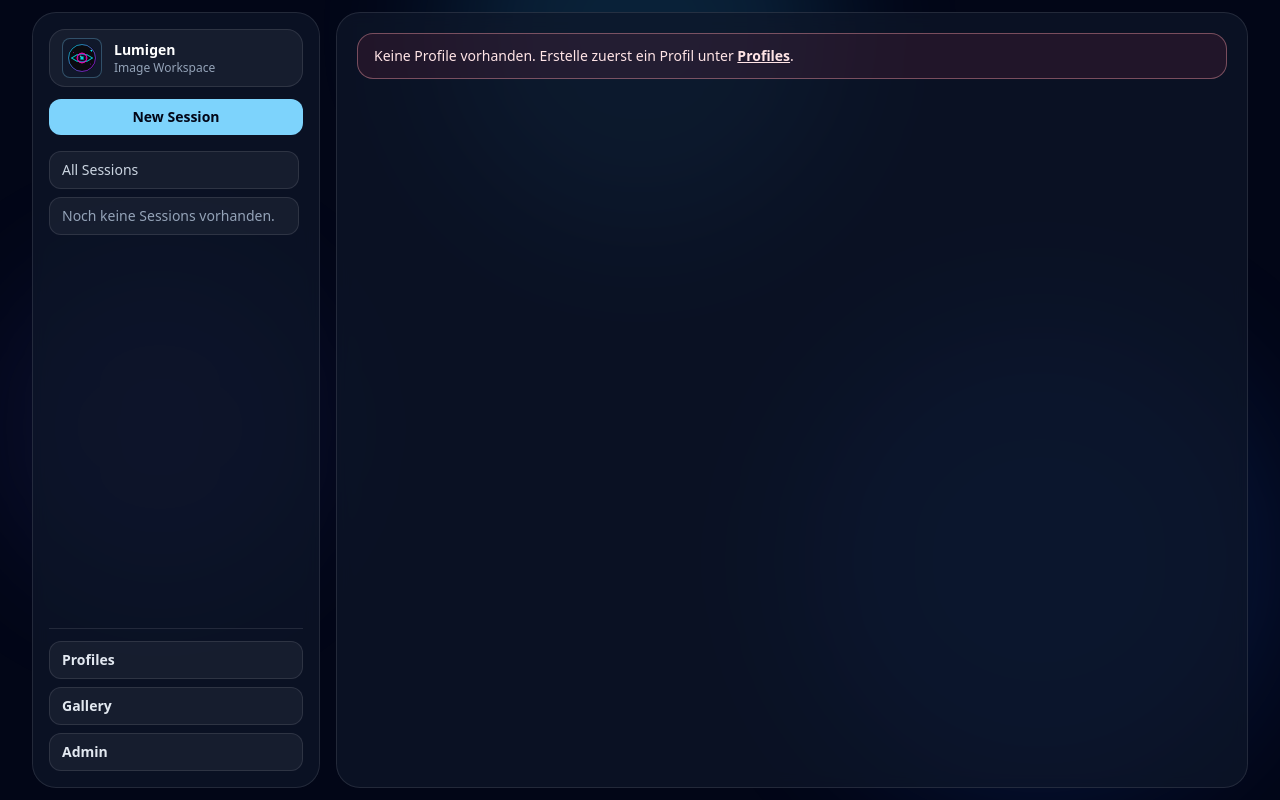
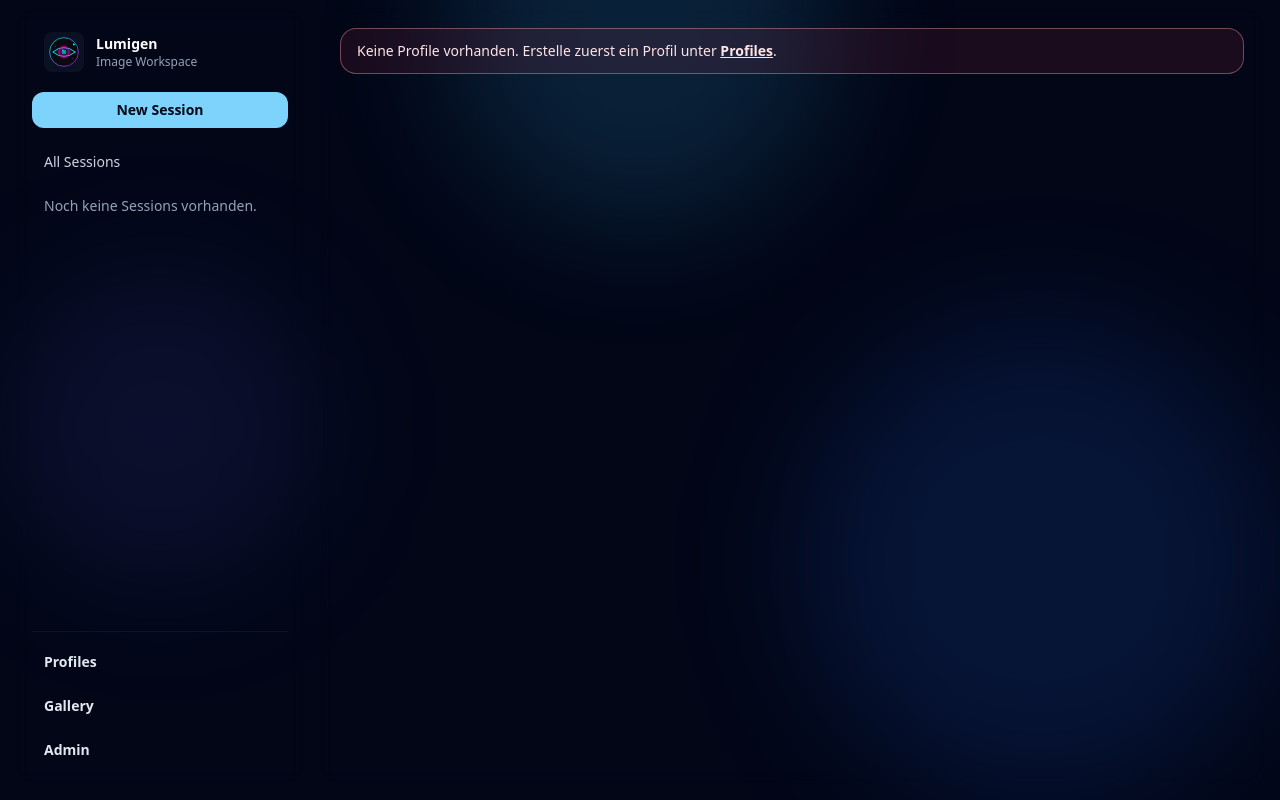
Before and after one commit to jschm42/lumigen, a FastAPI app: page / in a window 1280 px wide. Run offline with FastAPI, Linux system fonts and the light colour scheme; some libraries are stand-ins or nearby versions.

Commit message:
feat: enhance UI with subtle scrollbar styling and layout adjustments

```diff
--- a/app/web/static/app.css
+++ b/app/web/static/app.css
@@ -71,3 +71,29 @@ pre {
   overflow-x: auto;
   border-radius: 0.9rem;
 }
+
+.subtle-scrollbar {
+  scrollbar-width: thin;
+  scrollbar-color: rgba(148, 163, 184, 0.32) transparent;
+}
+
+.subtle-scrollbar::-webkit-scrollbar {
+  width: 8px;
+  height: 8px;
+}
+
+.subtle-scrollbar::-webkit-scrollbar-track {
+  background: transparent;
+}
+
+.subtle-scrollbar::-webkit-scrollbar-thumb {
+  background: rgba(148, 163, 184, 0.25);
+  border-radius: 999px;
+  border: 2px solid transparent;
+  background-clip: padding-box;
+}
+
+.subtle-scrollbar::-webkit-scrollbar-thumb:hover {
+  background: rgba(148, 163, 184, 0.4);
+  background-clip: padding-box;
+}
--- a/app/web/templates/generate.html
+++ b/app/web/templates/generate.html
@@ -1,15 +1,15 @@
 {% extends "layout.html" %}
 {% block content %}
-{% set panel_class = "rounded-3xl border border-white/10 bg-slate-900/70 shadow-panel backdrop-blur" %}
+{% set panel_class = "rounded-3xl bg-slate-900/62 shadow-panel backdrop-blur" %}
 {% set input_class = "w-full rounded-xl border border-white/15 bg-slate-950/70 px-3 py-2 text-sm text-slate-100 placeholder:text-slate-500 focus:border-sky-300 focus:outline-none focus:ring-2 focus:ring-sky-300/35" %}
 {% set textarea_class = "w-full rounded-2xl border border-white/15 bg-slate-950/75 px-4 py-3 text-sm text-slate-100 placeholder:text-slate-500 focus:border-sky-300 focus:outline-none focus:ring-2 focus:ring-sky-300/35" %}
 {% set btn_primary = "inline-flex items-center justify-center rounded-xl bg-sky-300 px-4 py-2 text-sm font-semibold text-slate-950 transition hover:bg-sky-200 disabled:cursor-not-allowed disabled:opacity-50" %}
-{% set btn_secondary = "inline-flex items-center justify-center rounded-xl border border-white/20 bg-white/5 px-4 py-2 text-sm font-semibold text-slate-100 transition hover:border-sky-300/60 hover:bg-white/10 disabled:cursor-not-allowed disabled:opacity-50" %}
+{% set btn_secondary = "inline-flex items-center justify-center rounded-xl bg-white/8 px-4 py-2 text-sm font-semibold text-slate-100 transition hover:bg-white/14 disabled:cursor-not-allowed disabled:opacity-50" %}
 
 <div class="grid h-[calc(100dvh-1.5rem)] min-h-[32rem] gap-4 overflow-hidden lg:grid-cols-[18rem_minmax(0,1fr)]">
   <aside class="{{ panel_class }} flex h-full min-h-0 flex-col p-4">
-    <a href="/" class="mb-3 flex items-center gap-3 rounded-2xl border border-white/10 bg-white/5 px-3 py-2 transition hover:border-sky-300/50 hover:bg-white/10">
-      <img src="{{ url_for('static', path='favicon.svg') }}" alt="" class="h-10 w-10 rounded-lg border border-sky-300/30 bg-slate-900/70 p-1">
+    <a href="/" class="mb-3 flex items-center gap-3 rounded-2xl bg-white/6 px-3 py-2 transition hover:bg-white/12">
+      <img src="{{ url_for('static', path='favicon.svg') }}" alt="" class="h-10 w-10 rounded-lg bg-slate-900/70 p-1">
       <span class="min-w-0">
         <span class="block truncate text-sm font-semibold text-white">Lumigen</span>
         <span class="block truncate text-xs text-slate-400">Image Workspace</span>
@@ -17,35 +17,54 @@
     </a>
     <a href="/?conversation=new" class="{{ btn_primary }} w-full">New Session</a>
 
-    <div class="mt-4 min-h-0 flex-1 space-y-2 overflow-y-auto pr-1">
-      <a href="/?conversation=all" class="block rounded-xl border px-3 py-2 text-sm transition {% if active_conversation == 'all' %}border-sky-300/70 bg-sky-300/20 text-sky-100{% else %}border-white/10 bg-white/5 text-slate-300 hover:border-sky-300/50 hover:bg-white/10 hover:text-white{% endif %}">
+    <div class="subtle-scrollbar mt-4 min-h-0 flex-1 space-y-2 overflow-y-auto pr-1">
+      <a href="/?conversation=all" class="block rounded-xl px-3 py-2 text-sm transition {% if active_conversation == 'all' %}bg-sky-300/20 text-sky-100{% else %}bg-white/6 text-slate-300 hover:bg-white/12 hover:text-white{% endif %}">
         All Sessions
       </a>
       {% for item in session_items %}
-        <a href="/?conversation={{ item.token | urlencode }}" class="block rounded-xl border px-3 py-2 text-sm transition {% if active_conversation == item.token %}border-sky-300/70 bg-sky-300/20 text-sky-100{% else %}border-white/10 bg-white/5 text-slate-300 hover:border-sky-300/50 hover:bg-white/10 hover:text-white{% endif %}">
+        <a href="/?conversation={{ item.token | urlencode }}" class="block rounded-xl px-3 py-2 text-sm transition {% if active_conversation == item.token %}bg-sky-300/20 text-sky-100{% else %}bg-white/6 text-slate-300 hover:bg-white/12 hover:text-white{% endif %}">
           <span class="block truncate font-semibold">{{ item.label }}</span>
           <span class="mt-0.5 block text-xs text-slate-400">{{ item.count }} prompts</span>
         </a>
       {% else %}
-        <p class="rounded-xl border border-white/10 bg-white/5 px-3 py-2 text-sm text-slate-400">Noch keine Sessions vorhanden.</p>
+        <p class="rounded-xl bg-white/6 px-3 py-2 text-sm text-slate-400">Noch keine Sessions vorhanden.</p>
       {% endfor %}
     </div>
 
-    <nav class="mt-4 border-t border-white/10 pt-3">
-      <a href="/profiles" class="mb-2 block rounded-xl border border-white/10 bg-white/5 px-3 py-2 text-sm font-semibold text-slate-200 transition hover:border-sky-300/50 hover:bg-white/10">Profiles</a>
-      <a href="/gallery" class="mb-2 block rounded-xl border border-white/10 bg-white/5 px-3 py-2 text-sm font-semibold text-slate-200 transition hover:border-sky-300/50 hover:bg-white/10">Gallery</a>
-      <a href="/admin" class="block rounded-xl border border-white/10 bg-white/5 px-3 py-2 text-sm font-semibold text-slate-200 transition hover:border-sky-300/50 hover:bg-white/10">Admin</a>
+    <nav class="mt-4 border-t border-white/5 pt-3">
+      <a href="/profiles" class="mb-2 block rounded-xl bg-white/6 px-3 py-2 text-sm font-semibold text-slate-200 transition hover:bg-white/12">Profiles</a>
+      <a href="/gallery" class="mb-2 block rounded-xl bg-white/6 px-3 py-2 text-sm font-semibold text-slate-200 transition hover:bg-white/12">Gallery</a>
+      <a href="/admin" class="block rounded-xl bg-white/6 px-3 py-2 text-sm font-semibold text-slate-200 transition hover:bg-white/12">Admin</a>
     </nav>
   </aside>
 
-  <section class="{{ panel_class }} flex h-full min-h-0 flex-col overflow-hidden">
+  <section class="{{ panel_class }} relative h-full min-h-0 overflow-hidden" data-chat-shell>
     {% if not profiles %}
-      <div class="flex-1 p-5">
+      <div class="h-full p-5">
         <div class="rounded-2xl border border-rose-300/40 bg-rose-500/10 px-4 py-3 text-sm text-rose-100">
           Keine Profile vorhanden. Erstelle zuerst ein Profil unter <a href="/profiles" class="font-semibold underline">Profiles</a>.
         </div>
       </div>
     {% else %}
+      <div id="chat-history" class="subtle-scrollbar h-full space-y-5 overflow-y-auto px-4 sm:px-5">
+        {% if error %}
+          {% with error_message=error %}
+            {% include "fragments/chat_error_item.html" %}
+          {% endwith %}
+        {% endif %}
+
+        {% if conversation_generations %}
+          {% for generation in conversation_generations %}
+            {% set assets = generation.assets | sort(attribute='id') %}
+            {% include "fragments/chat_generation_item.html" %}
+          {% endfor %}
+        {% else %}
+          <div class="rounded-2xl border border-dashed border-white/10 bg-white/5 px-5 py-8 text-center text-sm text-slate-400">
+            Starte eine neue Session mit einem Prompt im Eingabefeld unten.
+          </div>
+        {% endif %}
+      </div>
+
       <form
         action="/generate"
         hx-post="/generate"
@@ -55,12 +74,12 @@
         hx-on::after-request="if(event.detail.successful){var prompt=this.querySelector('[name=prompt_user]');if(prompt){prompt.value='';prompt.focus();}var clearBtn=this.querySelector('[data-input-clear]');if(clearBtn){clearBtn.click();}}"
         method="post"
         enctype="multipart/form-data"
-        class="flex min-h-0 flex-1 flex-col"
+        class="pointer-events-none absolute inset-0 z-20 flex flex-col justify-between"
         data-generation-form
       >
         <input type="hidden" name="conversation" value="{{ active_conversation }}">
 
-        <div class="sticky top-0 z-20 border-b border-white/10 bg-slate-900/95 px-4 py-3 backdrop-blur sm:px-5">
+        <div class="pointer-events-auto bg-transparent px-4 py-3 sm:px-5" data-chat-top-panel>
           <div class="flex flex-wrap items-end justify-between gap-2">
             <div class="w-full max-w-sm">
               <select id="profile_id" name="profile_id" data-generation-profile required aria-label="Profilauswahl" class="{{ input_class }}">
@@ -82,27 +101,8 @@
           </div>
         </div>
 
-        <div id="chat-history" class="min-h-0 flex-1 space-y-5 overflow-y-auto px-4 py-5 sm:px-5">
-          {% if error %}
-            {% with error_message=error %}
-              {% include "fragments/chat_error_item.html" %}
-            {% endwith %}
-          {% endif %}
-
-          {% if conversation_generations %}
-            {% for generation in conversation_generations %}
-              {% set assets = generation.assets | sort(attribute='id') %}
-              {% include "fragments/chat_generation_item.html" %}
-            {% endfor %}
-          {% else %}
-            <div class="rounded-2xl border border-dashed border-white/20 bg-white/5 px-5 py-8 text-center text-sm text-slate-400">
-              Starte eine neue Session mit einem Prompt im Eingabefeld unten.
-            </div>
-          {% endif %}
-        </div>
-
-        <div class="sticky bottom-0 z-20 border-t border-white/10 bg-gradient-to-t from-slate-950/95 via-slate-950/80 to-transparent px-3 pb-3 pt-2 sm:px-5">
-          <div class="mx-auto w-full max-w-4xl rounded-3xl border border-white/15 bg-slate-900/92 p-3 shadow-2xl shadow-slate-950/80 backdrop-blur-xl">
+        <div class="pointer-events-auto bg-transparent px-3 pb-3 pt-2 sm:px-5" data-chat-bottom-panel>
+          <div class="mx-auto w-full max-w-5xl rounded-3xl border border-white/12 bg-slate-900/55 p-3 shadow-xl shadow-slate-950/50 backdrop-blur-xl">
             <input id="input_images" name="input_images" type="file" accept="image/*" multiple data-input-images class="sr-only">
 
             <div class="mb-2 min-h-[1.25rem]">
@@ -110,14 +110,14 @@
             </div>
 
             <div class="flex items-end gap-2">
-              <button type="button" class="inline-flex h-11 w-11 items-center justify-center rounded-2xl border border-white/20 bg-white/5 text-xl font-semibold text-slate-200 transition hover:border-sky-300/60 hover:bg-white/10" data-input-trigger aria-label="Bilder auswählen" title="Bilder auswählen">📎</button>
-              <button type="button" class="inline-flex h-11 w-11 items-center justify-center rounded-2xl border border-white/20 bg-white/5 text-xl font-semibold text-slate-200 transition hover:border-sky-300/60 hover:bg-white/10" data-advanced-toggle aria-expanded="false" aria-label="Zusatzoptionen">+</button>
-              <textarea id="prompt_user" name="prompt_user" rows="2" required class="{{ textarea_class }} min-h-[3rem] flex-1 resize-none border-0 bg-transparent px-2 py-2 focus:ring-0" placeholder="Beschreibe dein Bild..."></textarea>
-              <button type="button" class="inline-flex h-11 w-11 items-center justify-center rounded-2xl border border-white/20 bg-white/5 text-sm font-semibold text-slate-300 transition hover:border-rose-300/60 hover:bg-rose-500/20 hover:text-rose-100 disabled:opacity-40" data-input-clear title="Bilder entfernen">x</button>
-              <button type="submit" class="inline-flex h-11 w-11 items-center justify-center rounded-2xl bg-sky-300 text-xl font-bold text-slate-950 transition hover:bg-sky-200" title="Generieren">↑</button>
+              <button type="button" class="inline-flex h-11 w-11 items-center justify-center rounded-2xl border border-white/10 bg-white/6 text-slate-200 transition hover:bg-white/12" data-input-trigger aria-label="Bilder auswaehlen" title="Bilder auswaehlen"><span class="material-symbols-outlined text-xl" aria-hidden="true">attach_file</span></button>
+              <button type="button" class="inline-flex h-11 w-11 items-center justify-center rounded-2xl border border-white/10 bg-white/6 text-xl font-semibold text-slate-200 transition hover:bg-white/12" data-advanced-toggle aria-expanded="false" aria-label="Zusatzoptionen">+</button>
+              <textarea id="prompt_user" name="prompt_user" rows="2" required class="{{ textarea_class }} min-h-[3rem] flex-1 resize-none border-0 bg-slate-950/25 px-2 py-2 focus:ring-0" placeholder="Beschreibe dein Bild..."></textarea>
+              <button type="button" class="inline-flex h-11 w-11 items-center justify-center rounded-2xl border border-white/10 bg-white/6 text-sm font-semibold text-slate-300 transition hover:bg-rose-500/20 hover:text-rose-100 disabled:opacity-40" data-input-clear title="Bilder entfernen">x</button>
+              <button type="submit" class="inline-flex h-11 w-11 items-center justify-center rounded-2xl bg-sky-300 text-slate-950 transition hover:bg-sky-200" title="Generieren"><span class="material-symbols-outlined text-xl" aria-hidden="true">arrow_upward</span></button>
             </div>
 
-            <div data-advanced-panel class="mt-3 hidden rounded-2xl border border-white/10 bg-slate-950/55 p-3">
+            <div data-advanced-panel class="mt-3 hidden rounded-2xl border border-white/8 bg-slate-950/55 p-3">
               <div class="grid gap-2 md:grid-cols-3">
                 <div>
                   <label for="dimension_preset" class="mb-1 block text-[11px] font-semibold uppercase tracking-wide text-slate-400">Preset</label>
@@ -194,7 +194,7 @@
                 </div>
               </div>
 
-              <div class="mt-2 rounded-xl border border-white/10 bg-slate-900/40 p-2">
+              <div class="mt-2 rounded-xl border border-white/8 bg-slate-900/40 p-2">
                 <label class="inline-flex items-center gap-2 text-sm font-semibold text-slate-200">
                   <input id="upscale_enable" type="checkbox" name="upscale_enable" data-upscale-enable {% if not upscale_ready %}disabled{% endif %}>
                   Upscale
@@ -259,15 +259,49 @@
 
 <script>
   (function () {
+    function syncOverlayOffsets() {
+      var history = document.getElementById("chat-history");
+      var topPanel = document.querySelector("[data-chat-top-panel]");
+      var bottomPanel = document.querySelector("[data-chat-bottom-panel]");
+      if (!history) return;
+
+      var topHeight = topPanel ? Math.ceil(topPanel.getBoundingClientRect().height) : 0;
+      var bottomHeight = bottomPanel ? Math.ceil(bottomPanel.getBoundingClientRect().height) : 0;
+
+      history.style.paddingTop = String(Math.max(topHeight + 8, 56)) + "px";
+      history.style.paddingBottom = String(Math.max(bottomHeight + 12, 140)) + "px";
+    }
+
     function scrollChatToBottom() {
       var chat = document.getElementById("chat-history");
       if (!chat) return;
       chat.scrollTop = chat.scrollHeight;
     }
 
-    window.addEventListener("DOMContentLoaded", scrollChatToBottom);
+    function setupOverlayObservers() {
+      var topPanel = document.querySelector("[data-chat-top-panel]");
+      var bottomPanel = document.querySelector("[data-chat-bottom-panel]");
+
+      syncOverlayOffsets();
+
+      if (window.ResizeObserver) {
+        var observer = new ResizeObserver(function () {
+          syncOverlayOffsets();
+        });
+        if (topPanel) observer.observe(topPanel);
+        if (bottomPanel) observer.observe(bottomPanel);
+      }
+
+      window.addEventListener("resize", syncOverlayOffsets);
+    }
+
+    window.addEventListener("DOMContentLoaded", function () {
+      setupOverlayObservers();
+      scrollChatToBottom();
+    });
     document.body.addEventListener("htmx:afterSwap", function (event) {
       if (event.target && event.target.id === "chat-history") {
+        syncOverlayOffsets();
         scrollChatToBottom();
       }
     });
--- a/app/web/templates/layout.html
+++ b/app/web/templates/layout.html
@@ -164,7 +164,7 @@
   </header>
   {% endif %}
 
-  <main class="mx-auto w-full max-w-7xl {% if hide_header %}px-4 py-3 sm:px-6 lg:px-8{% else %}space-y-6 px-4 py-8 sm:px-6 lg:px-8{% endif %}">
+  <main class="mx-auto w-full {% if hide_header %}max-w-none px-2 py-2 sm:px-3 lg:px-4{% else %}max-w-7xl space-y-6 px-4 py-8 sm:px-6 lg:px-8{% endif %}">
     {% block content %}{% endblock %}
   </main>
 
```
